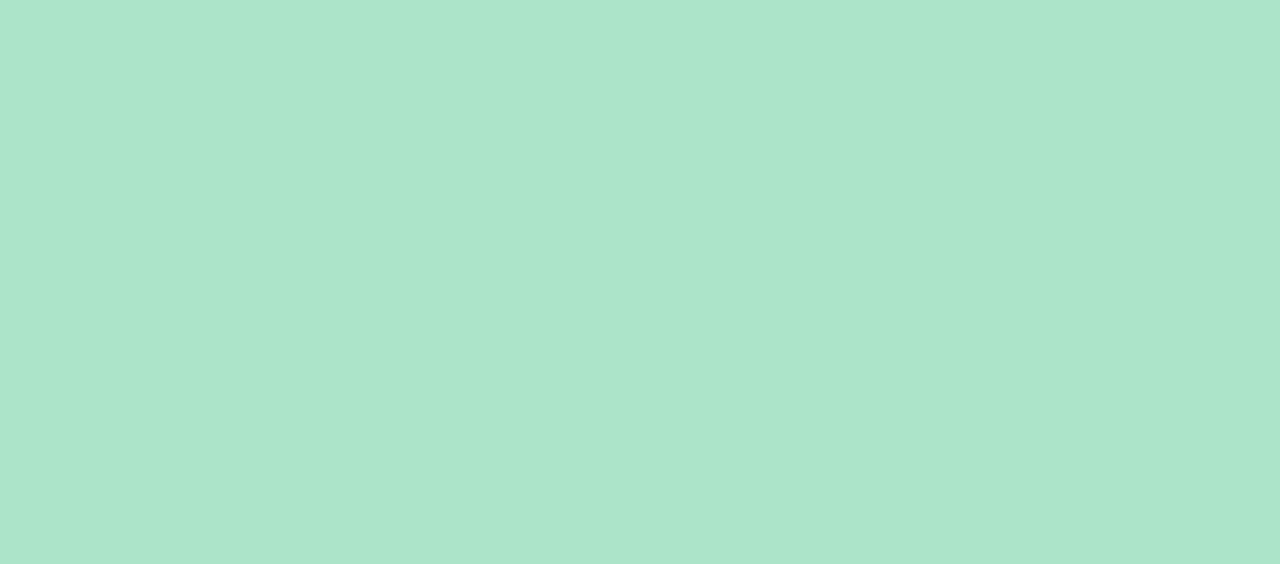
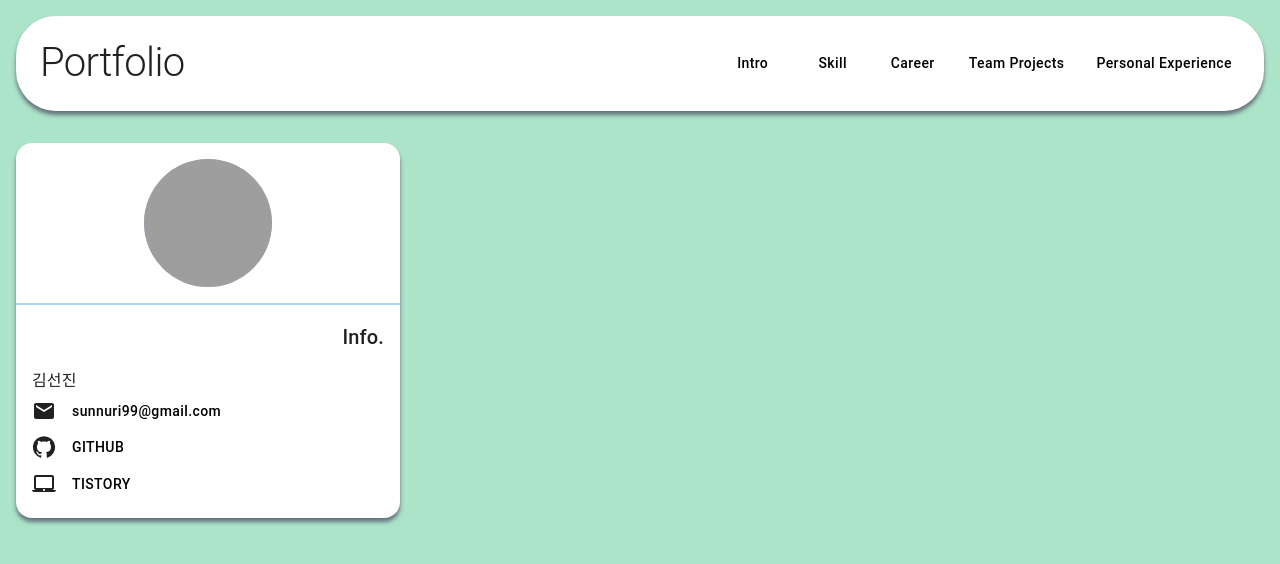
Before and after one commit to dawncoding/portfolio, a Next.js app: page / in a window 1280 px wide. Shown: the top 564 px of the page. Built offline with nearby package versions, Linux system fonts and the light colour scheme; grey boxes are pictures that could not be loaded; a web font is replaced by a local one.

Commit message:
feat: create portfolio layout and add Header, BusinessCard component

```diff
--- a/src/app/page.tsx
+++ b/src/app/page.tsx
@@ -1,6 +1,27 @@
-import theme from "@/styles/theme.ts";
-import { Box } from "@mui/material";
+'use client';
+
+import BusinessCard from '@/components/BusinessCard/index.tsx';
+import Header from '@/components/Header/index.tsx';
+import theme from '@/styles/theme.ts';
+import { Box, Stack, useMediaQuery } from '@mui/material';
 
 export default function Home() {
-  return <Box sx={{ backgroundColor: theme.palette.background.default }}></Box>;
+  const isMediumSmaller = useMediaQuery(theme.breakpoints.down('md'));
+  return (
+    <Box
+      sx={{ backgroundColor: theme.palette.background.default }}
+      display="flex"
+      justifyContent="center"
+    >
+      <Stack width="100%" maxWidth="87.5rem">
+        <Header />
+        <Box
+          display="flex"
+          justifyContent={isMediumSmaller ? 'center' : 'start'}
+        >
+          <BusinessCard />
+        </Box>
+      </Stack>
+    </Box>
+  );
 }
```
